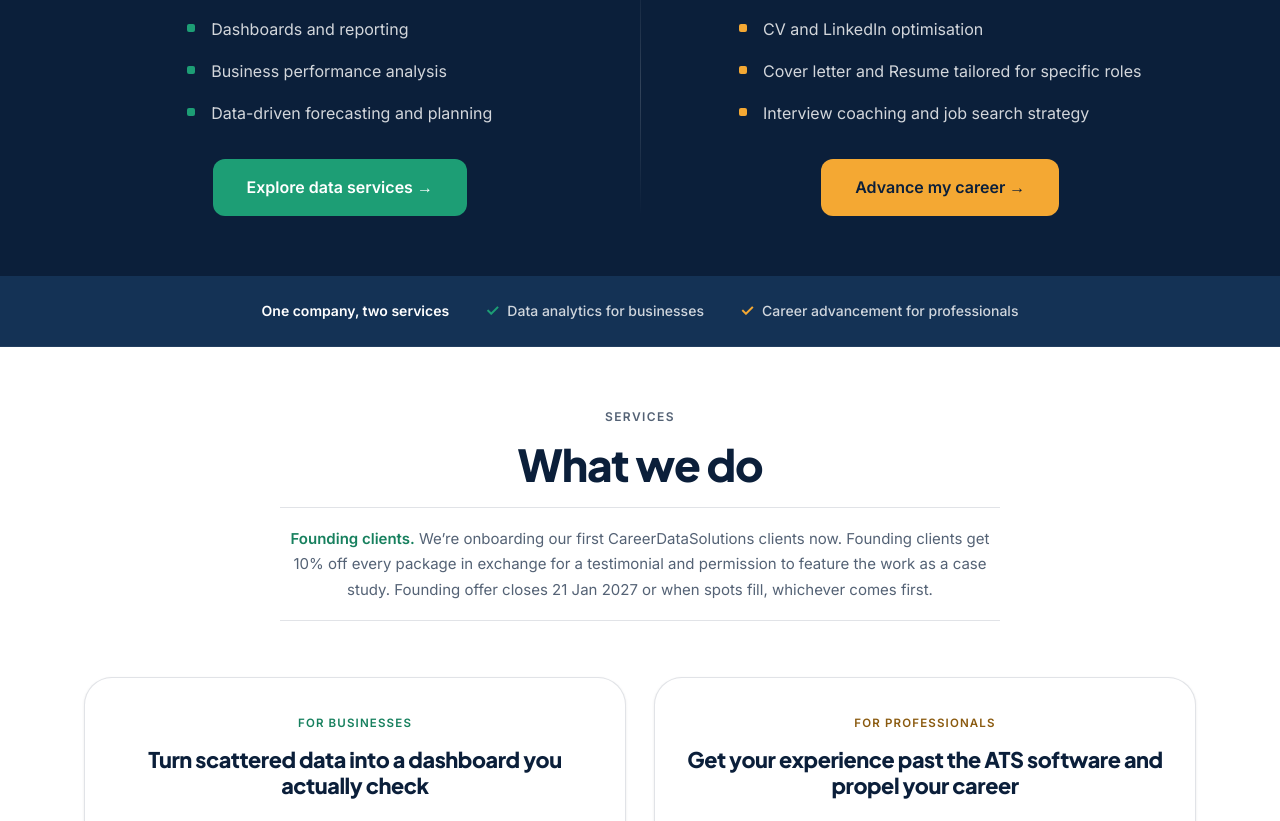
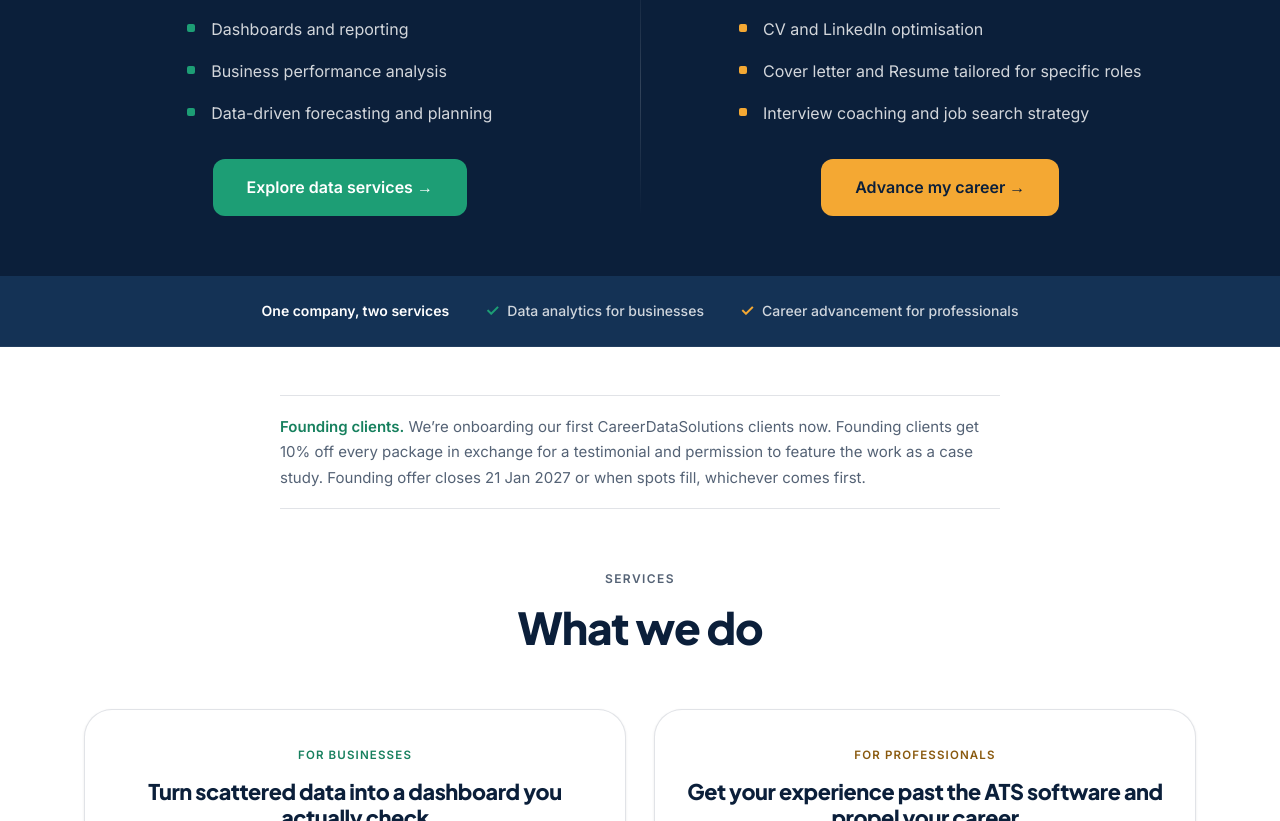
Before and after one commit to J4hz/CareerDataSolutions, a React (Vite) app: page / in a window 1280 px wide. Shown: the part 407-1228 px from the top of the page. Built offline with nearby package versions, Linux system fonts and the light colour scheme.

Commit message:
Move founding clients band back above What we do

```diff
--- a/src/content/foundingClients.js
+++ b/src/content/foundingClients.js
@@ -7,8 +7,8 @@
 // hardcodes the dates or the numbers.
 //
 // Rendered by components/FoundingClientsCallout.jsx on exactly two
-// surfaces: the homepage (under the "What we do" heading) and the About
-// page (above the proof quote). Both take foundingClientsCopy below.
+// surfaces: the homepage (in its own band just before the "What we do"
+// section) and the About page (above the proof quote). Both take foundingClientsCopy below.
 // Deliberately NOT on either packages page or in any FAQ: there it reads
 // as an excuse attached to a price, rather than a position stated up front.
 //
--- a/src/pages/Home.jsx
+++ b/src/pages/Home.jsx
@@ -5,6 +5,7 @@ import { useInView } from '../hooks/useInView';
 import FaqAccordion from '../components/FaqAccordion';
 import CTASection from '../components/CTASection';
 import FoundingClientsCallout from '../components/FoundingClientsCallout';
+import { isFoundingClientsActive } from '../content/foundingClients';
 import '../styles/home.css';
 import '../styles/button.css';
 
@@ -144,6 +145,21 @@ export default function Home() {
         </div>
       </div>
 
+      {/* FOUNDING CLIENTS — the stage the business is actually at, said
+          plainly, in its own panel between the two-service strip and the
+          service cards. It gets ahead of the objection instead of answering
+          it later, which is why it is here and not on either pricing page.
+          The band is skipped entirely when the offer has lapsed, so an
+          expired callout leaves no empty gap behind it (the component
+          itself returns null; this keeps the padding from rendering). */}
+      {isFoundingClientsActive() && (
+        <div className="founding-band">
+          <div className="container">
+            <FoundingClientsCallout />
+          </div>
+        </div>
+      )}
+
       {/* PATH SELECTOR — the two cards that hand the visitor into the
           gold career shell or the teal data shell. Adapted from the
           reference file's .path-card pattern. This is the one place the
@@ -160,10 +176,6 @@ export default function Home() {
                 same job as "Client results" and "Questions" further down. */}
             <span className="eyebrow" style={{ color: 'var(--ink-soft)' }}>Services</span>
             <h2 id="paths-heading">What we do</h2>
-            {/* FOUNDING CLIENTS — the stage the business is actually at, said
-                plainly under the heading. Renders nothing once the offer has
-                lapsed. */}
-            <FoundingClientsCallout className="paths__founding" />
           </div>
 
           {/* Data ("For Businesses") sits first, ahead of the career card. */}
--- a/src/styles/home.css
+++ b/src/styles/home.css
@@ -296,6 +296,20 @@
 .trust-bar__check--data   { color: var(--teal); }
 .trust-bar__check--career { color: var(--gold); }
 
+/* ── FOUNDING CLIENTS BAND ──
+   Carries the callout across the seam between the trust bar and the path
+   cards. Same white as .paths below it, so the two read as one field and
+   the panel is the only thing with an edge. The callout is centred rather
+   than full-bleed: at container width it would stop looking like a panel.
+   Bottom padding is 0 — .paths supplies the gap under it. */
+.founding-band {
+  background: var(--paper);
+  padding: 48px 0 0;
+}
+
+.founding-band .founding-callout {
+  margin: 0 auto;
+}
 
 /* ── SERVICES OVERVIEW ── */
 .services-overview {
@@ -351,12 +365,6 @@
   font-weight: 800;
   letter-spacing: -0.025em;
   margin-bottom: 16px;
-}
-
-/* The founding-clients callout under the heading, centred like the
-   heading above it. */
-.paths__founding {
-  margin: 0 auto;
 }
 
 .paths__subtext {
```
